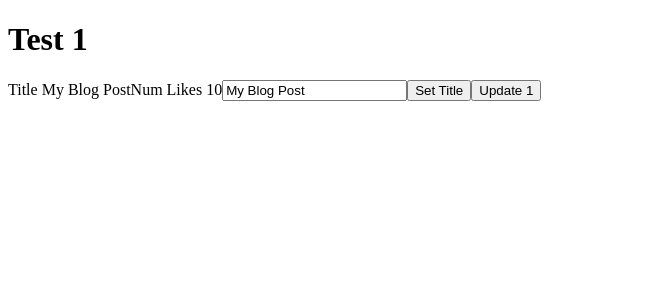
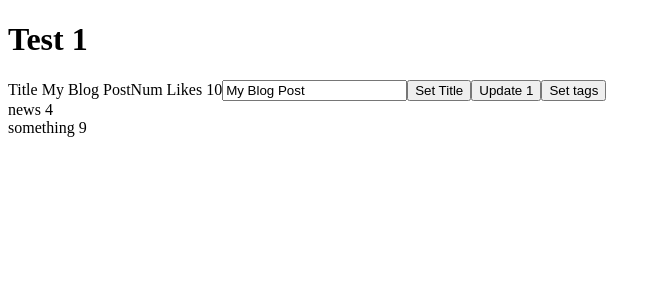
Before and after one commit to michaelboyles/formula, a React app: page / in a window 1280 px wide. Shown: the top 300 px of the page, without its empty margins (0-661 px from the left). Built offline with nearby package versions, Linux system fonts and the light colour scheme; the HTML template or start-up script is replaced by a standard one.

Commit message:
feat: array fields

```diff
--- a/package.json
+++ b/package.json
@@ -15,6 +15,7 @@
   },
   "devDependencies": {
     "@types/react": "^19.0.8",
+    "@types/react-dom": "^19.0.3",
     "@vitejs/plugin-react": "^4.3.4",
     "typescript": "^5.7.3",
     "vite": "^6.1.0"
--- a/src/FormField.ts
+++ b/src/FormField.ts
@@ -3,7 +3,7 @@ import { ArrayElement, NumberElement, ObjectElement, StringElement } from "./For
 
 export class StringField {
     path: string
-    form: Form<any>
+    form: Form<any> | undefined
 
     constructor(path: string) {
         this.path = path;
@@ -14,20 +14,20 @@ export class StringField {
     }
 
     getValue(): string {
-        return this.form.getValue(this.path);
+        return this.form!.getValue(this.path);
     }
 
     setValue(value: string) {
-        return this.form.setValue(this.path, value);
+        return this.form!.setValue(this.path, value);
     }
 
     subscribe(subscriber: Subscriber) {
-        return this.form.subscribe(this.path, subscriber);
+        return this.form!.subscribe(this.path, subscriber);
     }
 }
 export class NumberField {
     path: string
-    form: Form<any>
+    form: Form<any> | undefined
 
     constructor(path: string) {
         this.path = path;
@@ -38,15 +38,15 @@ export class NumberField {
     }
 
     getValue(): number {
-        return this.form.getValue(this.path);
+        return this.form!.getValue(this.path);
     }
 
     setValue(value: string) {
-        return this.form.setValue(this.path, value);
+        return this.form!.setValue(this.path, value);
     }
 
     subscribe(subscriber: Subscriber) {
-        return this.form.subscribe(this.path, subscriber);
+        return this.form!.subscribe(this.path, subscriber);
     }
 }
 export class ObjectField<T> {
@@ -65,26 +65,36 @@ export class ObjectField<T> {
     }
 }
 export class ArrayField<E> {
+    path: string
+    form: Form<any> | undefined
+
+    constructor(path: string) {
+        this.path = path;
+    }
+
     setForm(form: Form<any>) {
+        this.form = form;
     }
 
     getValue(): E[] {
-        return [];
+        return this.form!.getValue(this.path);
     }
 
     setValue(value: E[]) {
+        return this.form!.setValue(this.path, value);
     }
 
     subscribe(subscriber: Subscriber) {
-        return () => {};
+        return this.form!.subscribe(this.path, subscriber);
     }
 }
 export type FormField = StringField | NumberField | ObjectField<any> | ArrayField<any>;
 
-export type FieldFromElem<T> = {
-    [K in keyof T]:
-    T[K] extends StringElement ? StringField :
-        T[K] extends NumberElement ? NumberField :
-            T[K] extends ObjectElement<infer O> ? ObjectField<O> :
-                T[K] extends ArrayElement<infer A> ? ArrayField<A> : never
+export type FieldSetFromElementSet<T> = {
+    [K in keyof T]: FieldFromElement<T[K]>
 }
+
+export type FieldFromElement<T> = T extends StringElement ? StringField :
+    T extends NumberElement ? NumberField :
+        T extends ObjectElement<infer O> ? ObjectField<O> :
+            T extends ArrayElement<infer A> ? ArrayField<A> : never;
--- a/src/test1.tsx
+++ b/src/test1.tsx
@@ -27,7 +27,7 @@ export function Test1() {
 
     const { value: title, setValue: setTitle, Input: TitleInput } = useField(form.get("title"));
     const { value: numLikes } = useField(form.get("numLikes"));
-
+    const { value: tags, setValue: setTags } = useField(form.get("tags"));
     return (
         <div>
             <h1>Test 1</h1>
@@ -37,6 +37,10 @@ export function Test1() {
             <TitleInput />
             <button onClick={() => setTitle("New title")}>Set Title</button>
             <button onClick={() => setA(prev => prev + 1)}>Update { a }</button>
+            <button onClick={() => setTags(["test"])}>Set tags</button>
+            {
+                tags.map(tag => <div>{ tag } { tag.length }</div>)
+            }
         </div>
     )
 }
--- a/src/useField.tsx
+++ b/src/useField.tsx
@@ -1,5 +1,7 @@
 import { ReactNode, useCallback, useSyncExternalStore } from "react";
-import { FormField, NumberField, StringField } from "./FormField";
+import { ArrayField, FormField, NumberField, StringField } from "./FormField";
+import { FormSchemaElement } from "./FormSchemaElement";
+import { SchemaValue } from "./useForm";
 
 type StringReturn = {
     value: string
@@ -10,10 +12,15 @@ type NumberReturn = {
     value: number
     setValue: (value: number) => void
 }
-type Return = StringReturn | NumberReturn;
+type ArrayReturn<T> = {
+    value: T[]
+    setValue: (value: T[]) => void
+}
+type Return = StringReturn | NumberReturn | ArrayReturn<any>;
 
 export function useField(field: StringField): StringReturn;
 export function useField(field: NumberField): NumberReturn;
+export function useField<T extends FormSchemaElement>(field: ArrayField<T>): ArrayReturn<SchemaValue<T>>;
 export function useField(field: FormField): Return {
     const value = useSyncFormValue(field);
 
--- a/src/useForm.ts
+++ b/src/useForm.ts
@@ -1,7 +1,7 @@
 import { FormSchema } from "./lib";
 import { useCallback, useMemo, useRef } from "react";
 import { ArrayElement, FormSchemaElement, NumberElement, ObjectElement, StringElement } from "./FormSchemaElement";
-import { FieldFromElem, FormField, NumberField, StringField } from "./FormField";
+import { ArrayField, FieldSetFromElementSet, FormField, NumberField, StringField } from "./FormField";
 
 type SchemaElementSet = Record<string, FormSchemaElement>;
 
@@ -10,7 +10,7 @@ type UseFormOpts<T extends SchemaElementSet> = {
     getInitialValues(): InitialValues<T>
 }
 
-type SchemaValue<T extends FormSchemaElement> =
+export type SchemaValue<T extends FormSchemaElement> =
     T extends StringElement ? string :
         T extends NumberElement ? number :
             T extends ObjectElement<infer O> ? { [K in keyof O]: SchemaValue<O[K]> }:
@@ -20,7 +20,7 @@ type InitialValues<T extends SchemaElementSet> = {
     [K in keyof T]: SchemaValue<T[K]>
 };
 
-export function useForm<T extends SchemaElementSet>(opts: UseFormOpts<T>): Form<FieldFromElem<T>> {
+export function useForm<T extends SchemaElementSet>(opts: UseFormOpts<T>): Form<FieldSetFromElementSet<T>> {
     const data = useRef<Record<string, any>>({  });
     const pathToSubscriber = useRef<Record<string, Subscriber[]>>({});
 
@@ -68,8 +68,11 @@ export function useForm<T extends SchemaElementSet>(opts: UseFormOpts<T>): Form<
             else if (element.type === "number") {
                 fields[key] = new NumberField(key);
             }
+            else if (element.type === "array") {
+                fields[key] = new ArrayField(key);
+            }
         }
-        return new Form<FieldFromElem<T>>(
+        return new Form<FieldSetFromElementSet<T>>(
             fields as any, getValue, setValue, subscribe
         );
 
--- a/tsconfig.json
+++ b/tsconfig.json
@@ -3,6 +3,7 @@
     "target": "ES2022",
     "lib": ["ES2022", "DOM"],
     "jsx": "react-jsx",
-    "moduleResolution": "Node"
+    "moduleResolution": "Node",
+    "strict": true
   }
 }
```
Also changed, not shown: 1 other file (tests, documents, lock files or other folders).
